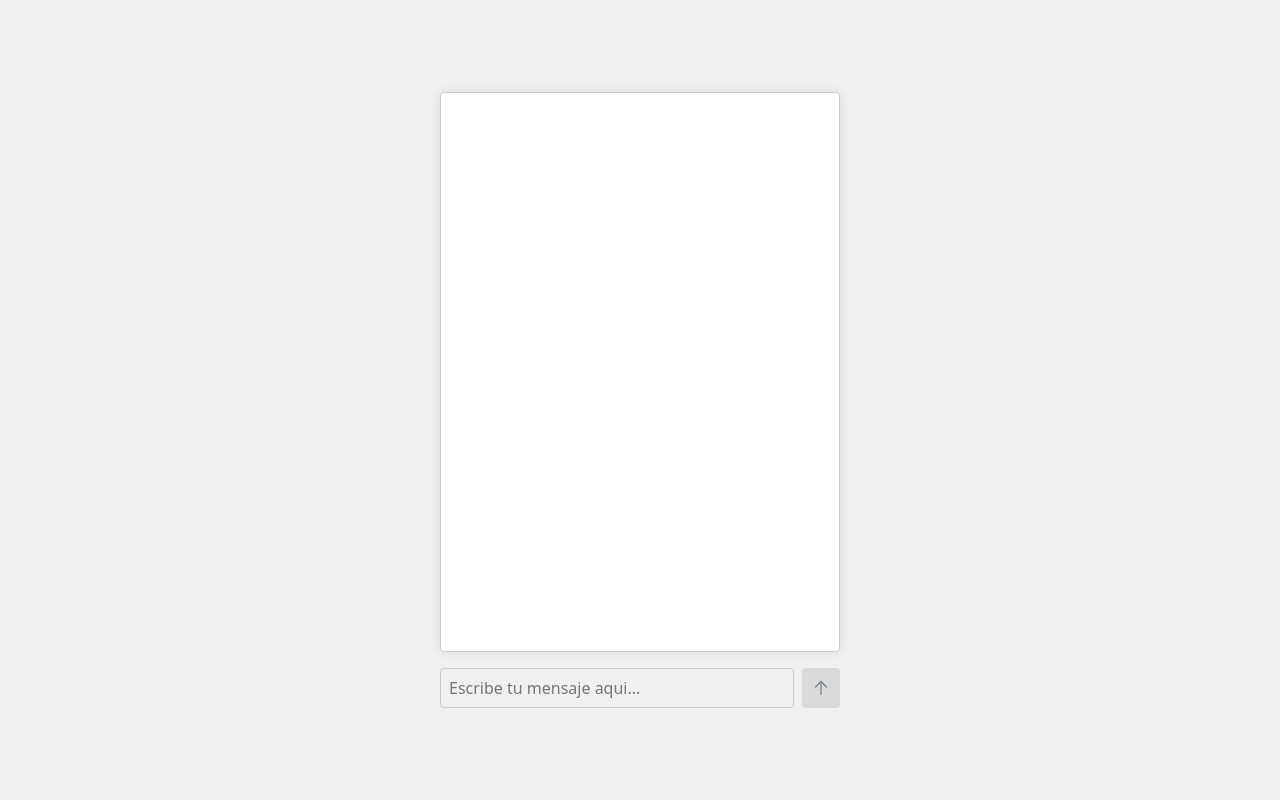
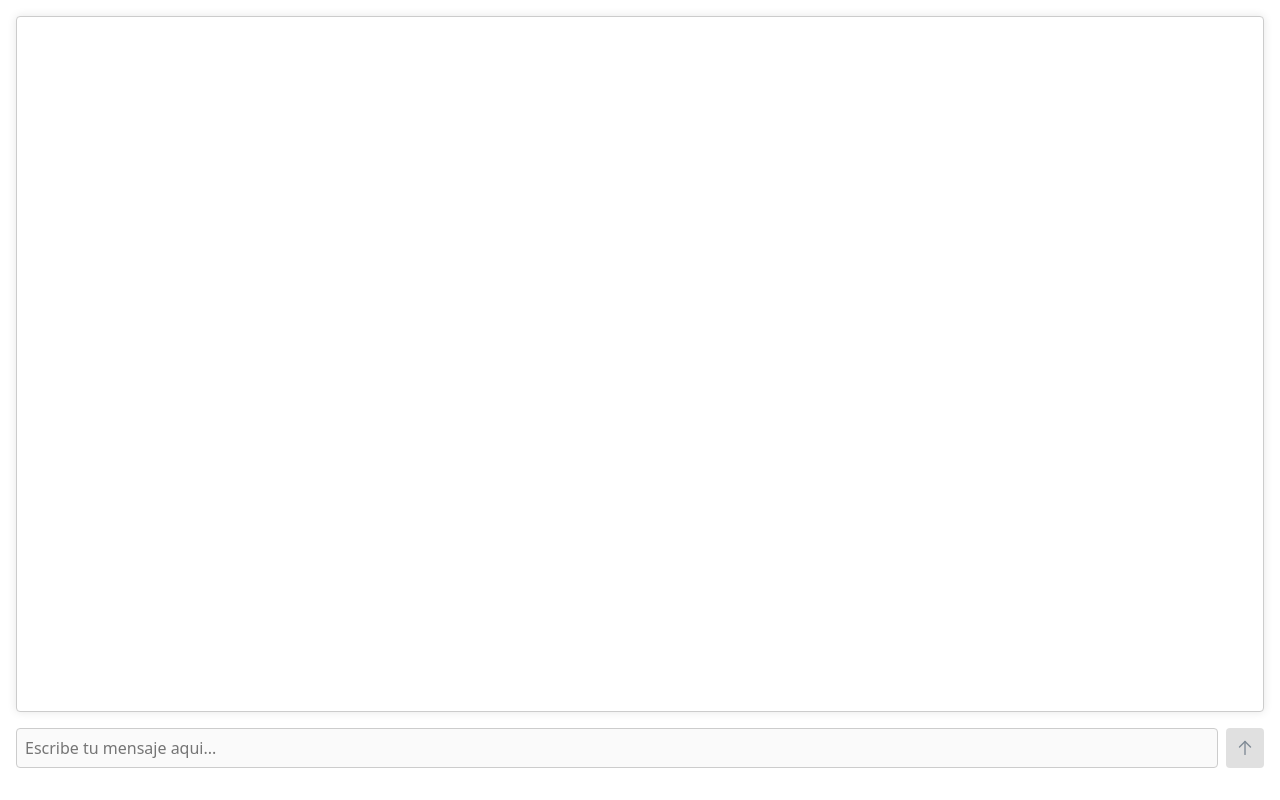
Before and after one commit to Edd27/chatgpt-local, a plain HTML site: page index.html in a window 1280 px wide. Drawn offline with Linux system fonts and the light colour scheme.

Commit message:
feat: Update styles

```diff
--- a/styles.css
+++ b/styles.css
@@ -7,6 +7,13 @@
 *::before,
 *::after {
   box-sizing: border-box;
+}
+
+body {
+  font-family: system-ui, -apple-system, BlinkMacSystemFont, "Segoe UI", Roboto,
+    Oxygen, Ubuntu, Cantarell, "Open Sans", "Helvetica Neue", sans-serif;
+  min-height: 100dvh;
+  min-height: 100vh;
 }
 
 input,
@@ -48,32 +55,27 @@ svg {
   }
 }
 
-body {
-  font-family: system-ui, -apple-system, BlinkMacSystemFont, "Segoe UI", Roboto,
-    Oxygen, Ubuntu, Cantarell, "Open Sans", "Helvetica Neue", sans-serif;
-  background: #f0f0f0;
-  display: grid;
-  place-content: center;
-  min-height: 100dvh;
+main {
+  display: flex;
+  flex-direction: column;
+  gap: 16px;
+  padding: 16px;
+  height: 100dvh;
+  height: 100vh;
 }
 
-main {
-  width: 400px;
+ul {
+  width: 100%;
   max-width: 100%;
-  height: 70vh;
-  height: 70dvh;
+  height: 100%;
   background: #fff;
   border: 1px solid #ccc;
   border-radius: 4px;
   box-shadow: 0 0 10px rgb(0, 0, 0, 0.1);
   padding: 8px;
-  margin-bottom: 16px;
   overflow-y: auto;
   scroll-behavior: smooth;
   scrollbar-width: thin;
-}
-
-ul {
   display: flex;
   flex-direction: column;
   list-style: none;
@@ -175,10 +177,5 @@ form {
 small {
   font-size: 10px;
   color: #555;
-  position: fixed;
-  bottom: 10px;
-  left: 0;
-  right: 0;
-  margin: auto;
-  width: 400px;
+  width: 100%;
 }
```
Also changed, not shown: index.html (+1 -1 lines).
